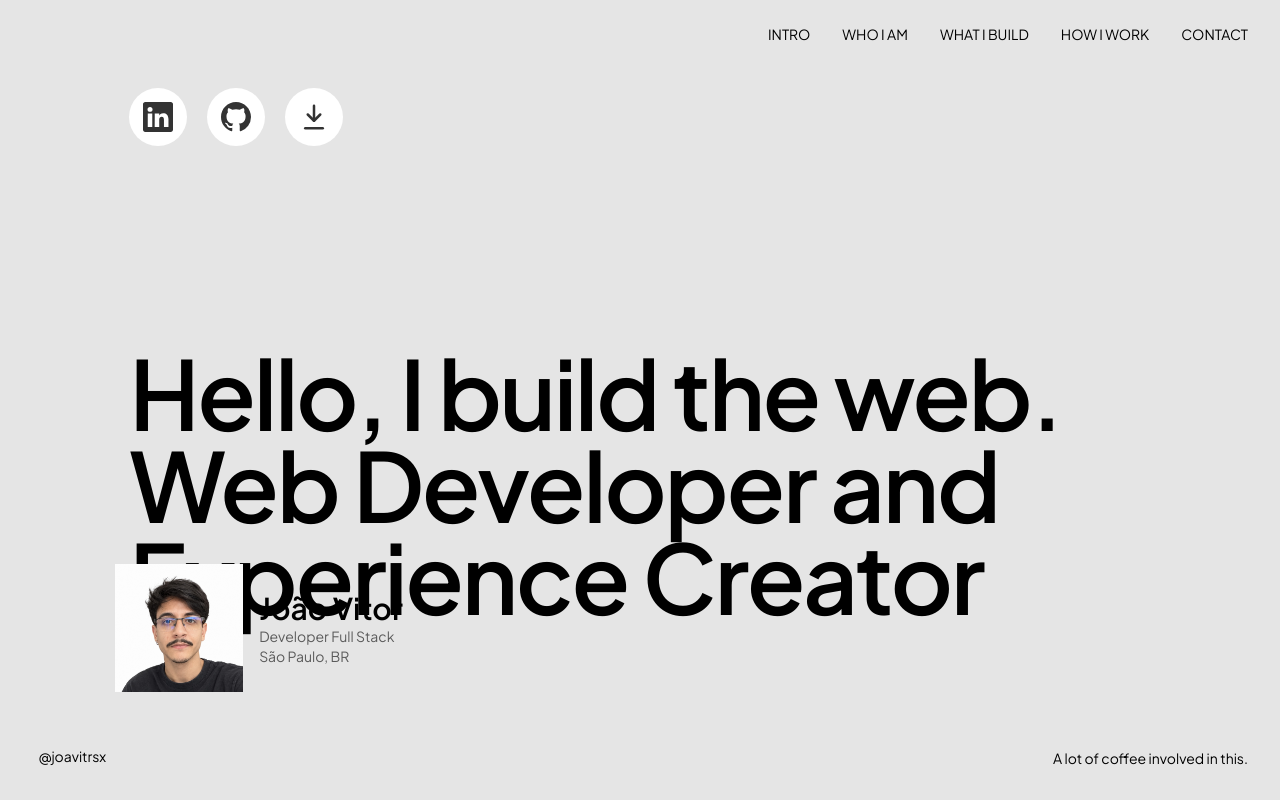
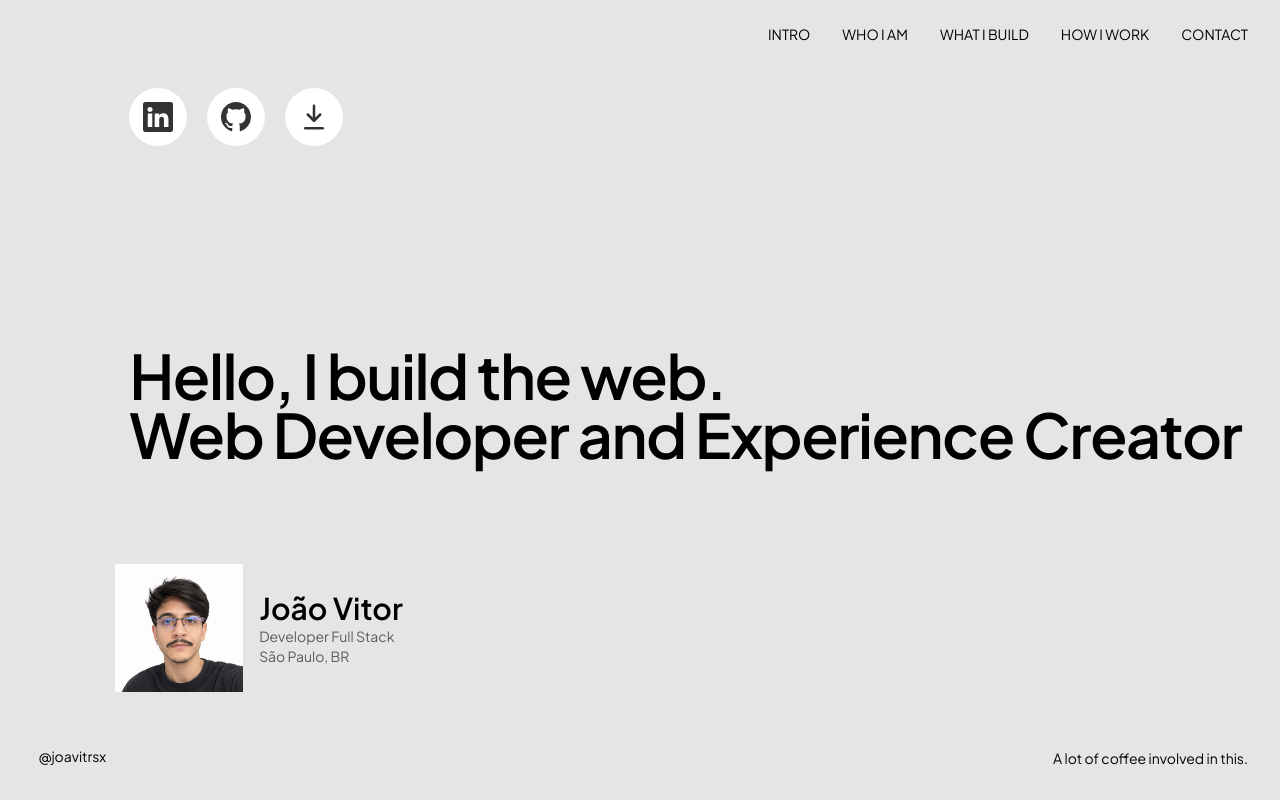
Before and after one commit to Joaoviitrsx/portfolio-joao-vitor, a React (Vite) app: page / in a window 1280 px wide. Shown: the top 800 px of the page. Built offline with nearby package versions, Linux system fonts and the light colour scheme.

Commit message:
fix: ajuste resolução da intro

```diff
--- a/src/sections/Intro.jsx
+++ b/src/sections/Intro.jsx
@@ -74,7 +74,7 @@ function Intro() {
       </div>
 
       <main className="flex flex-col pt-32 pl-0 md:pt-50 md:pl-[8%]">
-        <h1 className="max-w-275 text-5xl font-semibold leading-[0.96] tracking-tight sm:text-6xl md:text-8xl">
+        <h1 className="text-5xl font-semibold leading-[0.96] tracking-tight sm:text-6xl md:text-[4.8vw]">
           Hello, I build the web.
           <br />
           Web Developer and Experience Creator
```
